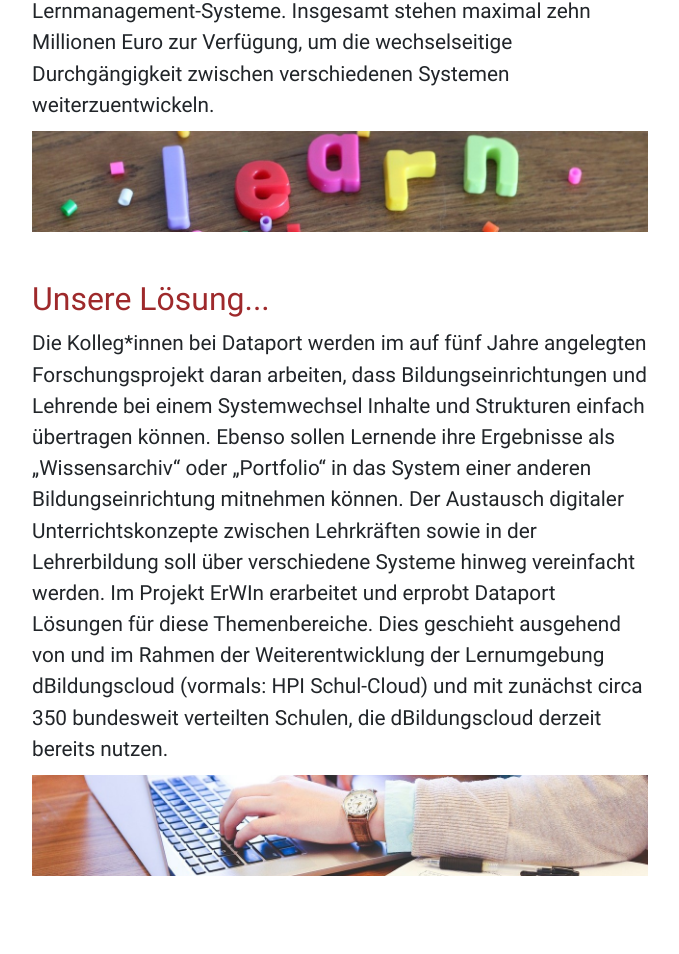
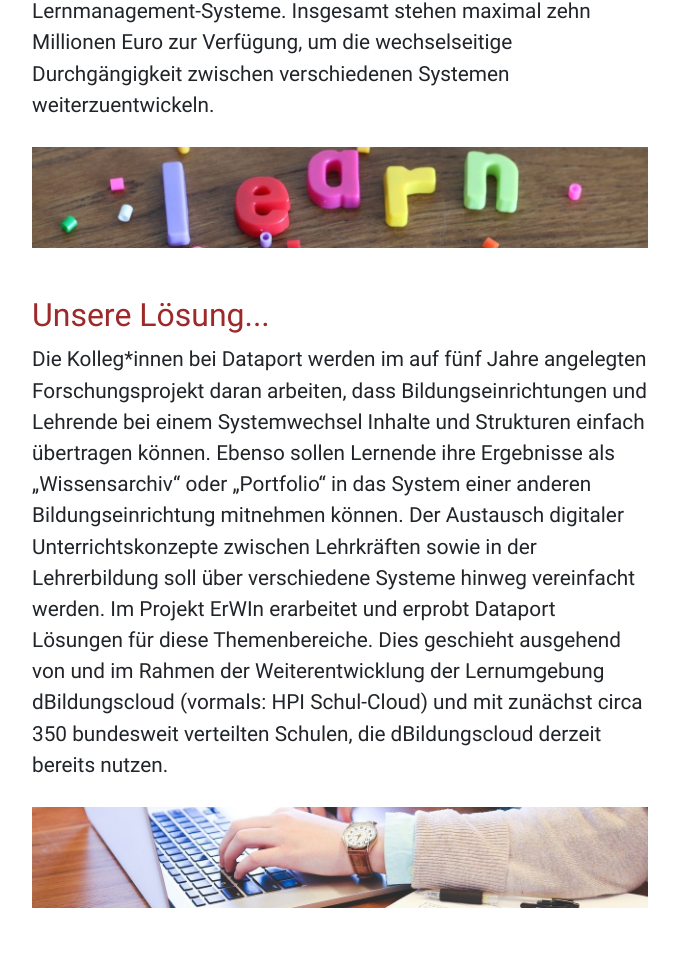
Before and after one commit to hpi-schul-cloud/erwin-website, a website: page src/index.html in a window 1280 px wide. Shown: the part 1038-1992 px from the top of the page, without its empty margins (300-979 px from the left). Drawn offline with Linux system fonts and the light colour scheme; files whose address does not match are found by name.

Commit message:
EW-355 Working on review comments

```diff
--- a/src/index.html
+++ b/src/index.html
@@ -61,10 +61,10 @@
             <div class="col-md-6 col-10 my-5">
               <h2  id="anchor-goal">Unsere Ziele...</h2>
               <p class="text">ErWIn steht für „Erprobung und Weiterentwicklung von Interoperabilität und Portabilität etablierter Lehr- und Lernmanagement-Systeme im Zuge eines nationalen Bildungsraumes“. Ziel des vom Bundesministerium für Bildung und Forschung (BMBF) geförderten Forschungsprojekts ist das Vermindern von bislang bestehenden, erheblichen Lock-in-Effekten bei der Nutzung verschiedener Schul-Clouds und Lernmanagement-Systeme. Insgesamt stehen maximal zehn Millionen Euro zur Verfügung, um die wechselseitige Durchgängigkeit zwischen verschiedenen Systemen weiterzuentwickeln.</p>
-                <img src="images/learn_1280_small.jpg" class="img-fluid mb-5" alt="Das Wort learn in bunten Plastikbuchstaben auf einen Holztisch gelegt">
+                <img src="images/learn_1280_small.jpg" class="img-fluid mt-3 mb-5" alt="Das Wort learn in bunten Plastikbuchstaben auf einen Holztisch gelegt">
               <h2 id="anchor-solution">Unsere Lösung...</h2>
               <p class="text">Die Kolleg*innen bei Dataport werden im auf fünf Jahre angelegten Forschungsprojekt daran arbeiten, dass Bildungseinrichtungen und Lehrende bei einem Systemwechsel Inhalte und Strukturen einfach übertragen können. Ebenso sollen Lernende ihre Ergebnisse als „Wissensarchiv“ oder „Portfolio“ in das System einer anderen Bildungseinrichtung mitnehmen können. Der Austausch digitaler Unterrichtskonzepte zwischen Lehrkräften sowie in der Lehrerbildung soll über verschiedene Systeme hinweg vereinfacht werden. Im Projekt ErWIn erarbeitet und erprobt Dataport Lösungen für diese Themenbereiche. Dies geschieht ausgehend von und im Rahmen der Weiterentwicklung der Lernumgebung dBildungscloud (vormals: HPI Schul-Cloud) und mit zunächst circa 350 bundesweit verteilten Schulen, die dBildungscloud derzeit bereits nutzen.</p>
-                <img src="images/student_1280_small.jpg" class="img-fluid" alt="Eine Person arbeitet am Laptop, neben dem sich ein Notizbuch auf dem Schreibtisch befindet.">
+                <img src="images/student_1280_small.jpg" class="img-fluid mt-3" alt="Eine Person arbeitet am Laptop, neben dem sich ein Notizbuch auf dem Schreibtisch befindet.">
             </div>
           </div>
         </div>
```
